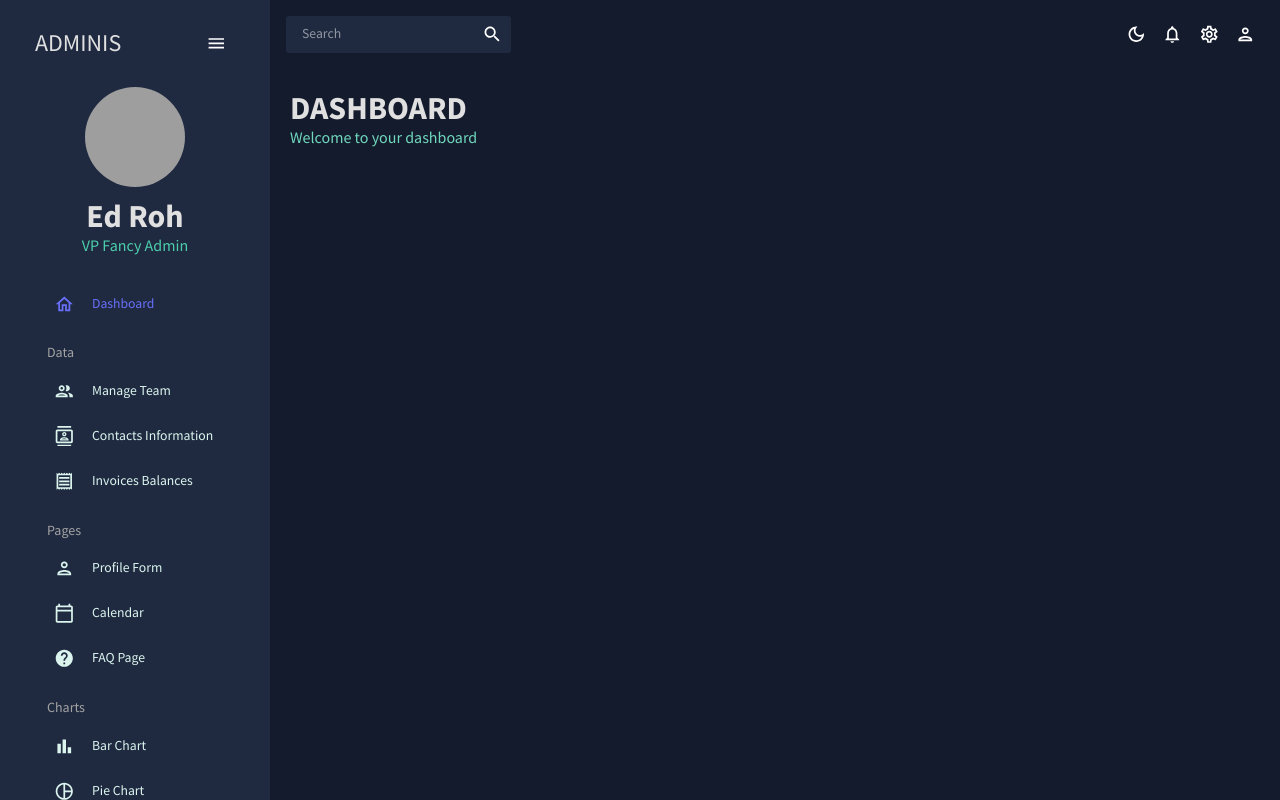
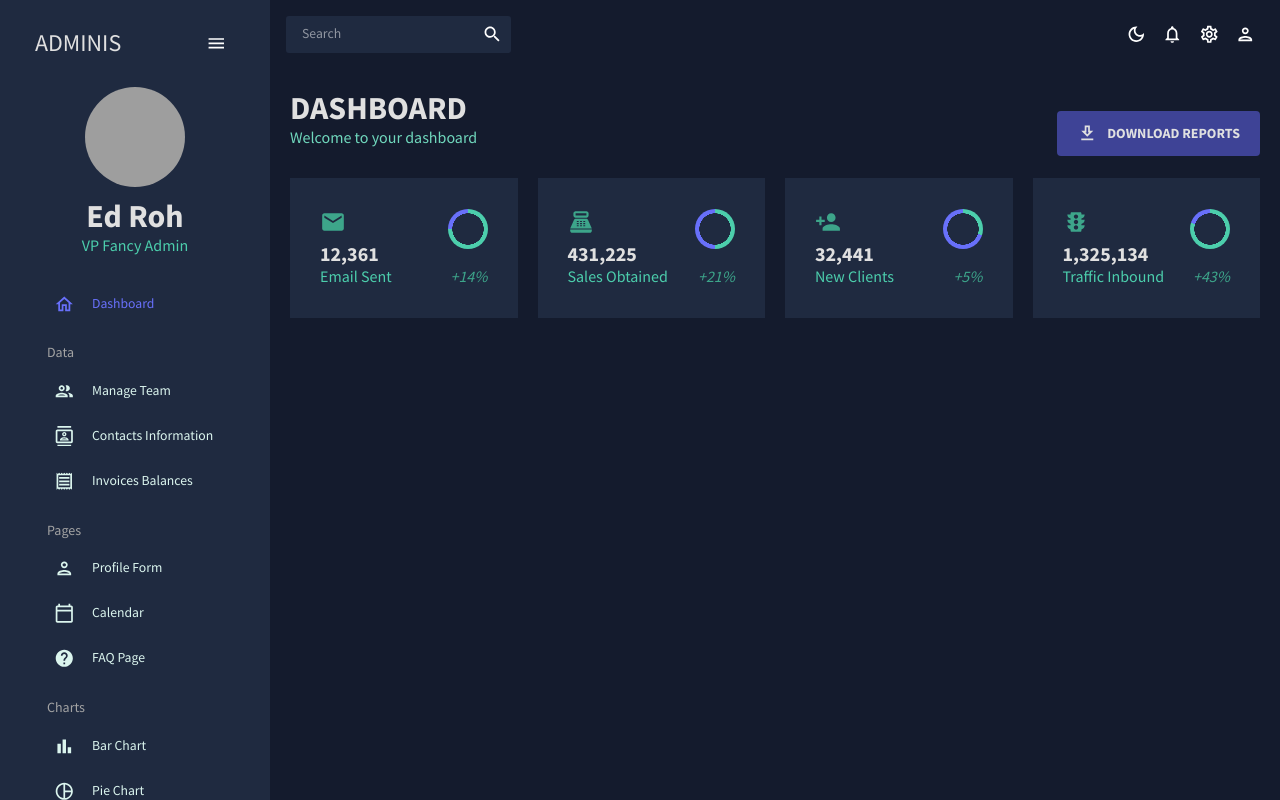
Before and after one commit to Yeison2017/01-dashboard, a React (Vite) app: page / in a window 1280 px wide. Built offline with nearby package versions, Linux system fonts and the light colour scheme; grey boxes are pictures that could not be loaded.

Commit message:
Se crea componente para mostrar las graficas en el dashboard

```diff
--- a/src/components/atoms/ProgressCircle.tsx
+++ b/src/components/atoms/ProgressCircle.tsx
@@ -11,11 +11,9 @@ interface Styles {
 
 const styles = ({ colors, angle, size }: Styles): IStyles => ({
   container: {
-    backgroundColor: `
-            radial-gradient(${colors?.primary[400]} 55%, transparent 56%),
+    background: `radial-gradient(${colors?.primary[400]} 55%, transparent 56%),
             conic-gradient(transparent 0deg ${angle}deg, ${colors.blueAccent[500]} ${angle}deg 360deg),
-            ${colors?.greenAccent[500]}
-            `,
+            ${colors?.greenAccent[500]}`,
     borderRadius: "50%",
     width: `${size}px`,
     height: `${size}px`,
@@ -24,7 +22,7 @@ const styles = ({ colors, angle, size }: Styles): IStyles => ({
 
 interface ProgressCircleProps {
   progress: string;
-  size: string;
+  size?: string;
 }
 
 const ProgressCircle = ({
@@ -32,7 +30,7 @@ const ProgressCircle = ({
   size = "40",
 }: ProgressCircleProps) => {
   const { colors } = useTheme();
-  const angle: number = parseInt(progress) * 360;
+  const angle: number = parseFloat(progress) * 360;
 
   return <Box sx={styles({ colors, angle, size }).container} />;
 };
--- a/src/components/index.ts
+++ b/src/components/index.ts
@@ -4,9 +4,11 @@ export { default as Input } from "./atoms/Input";
 export { default as InputForm } from "./atoms/InputForm";
 export { default as LineChart } from "./atoms/LineChart";
 export { default as PieChart } from "./atoms/PieChart";
+export { default as ProgressCircle } from "./atoms/ProgressCircle";
 export { default as Table } from "./atoms/Table";
 export { default as TitlePage } from "./atoms/TitlePage";
 export { default as Faq } from "./molecules/Faq";
+export { default as StatBox } from "./molecules/StatBox";
 export { default as Topbar } from "./molecules/Topbar";
 export { default as Calendar } from "./organisms/Calendar";
 export { default as Item } from "./organisms/sidebar/Item";
--- /dev/null
+++ b/src/components/molecules/StatBox.tsx
@@ -0,0 +1,78 @@
+import { Box, SvgIconTypeMap, Typography } from "@mui/material";
+import { OverridableComponent } from "@mui/material/OverridableComponent";
+import { ReactElement } from "react";
+import { useTheme } from "../../hooks";
+import { IStyles, ITokens } from "../../interfaces";
+import ProgressCircle from "../atoms/ProgressCircle";
+
+const styles = (colors?: ITokens): IStyles => ({
+  container: {
+    width: "100%",
+    m: "0 30px",
+  },
+  containerFlex: {
+    display: "flex",
+    justifyContent: "space-between",
+  },
+  title: {
+    fontWeight: "bold",
+    color: colors?.grey[100],
+  },
+  subtitle: {
+    color: colors?.greenAccent[500],
+  },
+  increase: {
+    color: colors?.greenAccent[600],
+    fontStyle: "italic",
+  },
+});
+
+interface StatBoxProps {
+  title: string;
+  subtitle: string;
+  Icon: ReactElement<
+    OverridableComponent<SvgIconTypeMap<{}, "svg">> & {
+      muiName: string;
+    }
+  >;
+  progress: string;
+  increase: string;
+}
+
+const StatBox = ({
+  title,
+  subtitle,
+  Icon,
+  progress,
+  increase,
+}: StatBoxProps) => {
+  const { colors } = useTheme();
+
+  return (
+    <Box sx={styles().container}>
+      <Box sx={styles().containerFlex}>
+        <Box>
+          {Icon}
+          {/* <Icon /> */}
+          <Typography variant="h4" sx={styles(colors).title}>
+            {title}
+          </Typography>
+        </Box>
+
+        <Box>
+          <ProgressCircle progress={progress} />
+        </Box>
+      </Box>
+      <Box sx={styles().containerFlex}>
+        <Typography variant="h5" sx={styles(colors).subtitle}>
+          {subtitle}
+        </Typography>
+        <Typography variant="h5" sx={styles(colors).increase}>
+          {increase}
+        </Typography>
+      </Box>
+    </Box>
+  );
+};
+
+export default StatBox;
--- a/src/pages/Dashboard.tsx
+++ b/src/pages/Dashboard.tsx
@@ -1,9 +1,25 @@
-import { Box } from "@mui/material";
+import { Box, Button, IconButton, Typography } from "@mui/material";
 
-import { PageLayout, TitlePage } from "../components";
-import { IStyles } from "../interfaces";
+import { mockTransactions } from "../data/mockData";
+import DownloadOutlinedIcon from "@mui/icons-material/DownloadOutlined";
+import PersonAddIcon from "@mui/icons-material/PersonAdd";
+import EmailIcon from "@mui/icons-material/Email";
+import PointOfSaleIcon from "@mui/icons-material/PointOfSale";
+import TrafficIcon from "@mui/icons-material/Traffic";
 
-const styles: IStyles = {
+import {
+  PageLayout,
+  LineChart,
+  BarChart,
+  GeographyChart,
+  StatBox,
+  ProgressCircle,
+  TitlePage,
+} from "../components";
+import { IStyles, ITokens } from "../interfaces";
+import { useTheme } from "../hooks";
+
+const styles = (colors?: ITokens): IStyles => ({
   container: {
     m: "20px",
   },
@@ -12,17 +28,102 @@ const styles: IStyles = {
     justifyContent: "space-between",
     alignItems: "center",
   },
-};
+  buttonDownload: {
+    backgroundColor: colors?.blueAccent[700],
+    color: colors?.grey[100],
+    fontSize: "14px",
+    fontWeight: "bold",
+    padding: "10px 20px",
+  },
+  icon: {
+    mr: "10px",
+  },
+  containerGrid: {
+    display: "grid",
+    gridTemplateColumns: "repeat(12, 1fr)",
+    gridAutoRows: "140px",
+    gap: "20px",
+  },
+  row1: {
+    gridColumn: "span 3",
+    backgroundColor: colors?.primary[400],
+    display: "flex",
+    alignItems: "center",
+    justifyContent: "center",
+  },
+});
 
 const Dashboard = () => {
+  const { colors } = useTheme();
+
   return (
-    // <Box sx={styles.container}>
-    <PageLayout title="DASHBOARD" subtitle="Welcome to your dashboard">
-      <Box sx={styles.containerHeader}>
-        {/* <TitlePage title="DASHBOARD" subtitle="Welcome to your dashboard" /> */}
+    <Box m="20px">
+      <Box sx={styles().containerHeader}>
+        <TitlePage title="DASHBOARD" subtitle="Welcome to your dashboard" />
+
+        <Box>
+          <Button sx={styles(colors).buttonDownload}>
+            <DownloadOutlinedIcon sx={styles().icon} />
+            Download Reports
+          </Button>
+        </Box>
       </Box>
-    </PageLayout>
-    // </Box>
+
+      <Box sx={styles().containerGrid}>
+        <Box sx={styles(colors).row1}>
+          <StatBox
+            title="12,361"
+            subtitle="Email Sent"
+            progress="0.75"
+            increase="+14%"
+            Icon={
+              <EmailIcon
+                sx={{ color: colors.greenAccent[600], fontSize: "26px" }}
+              />
+            }
+          />
+        </Box>
+        <Box sx={styles(colors).row1}>
+          <StatBox
+            title="431,225"
+            subtitle="Sales Obtained"
+            progress="0.5"
+            increase="+21%"
+            Icon={
+              <PointOfSaleIcon
+                sx={{ color: colors.greenAccent[600], fontSize: "26px" }}
+              />
+            }
+          />
+        </Box>
+        <Box sx={styles(colors).row1}>
+          <StatBox
+            title="32,441"
+            subtitle="New Clients"
+            progress="0.30"
+            increase="+5%"
+            Icon={
+              <PersonAddIcon
+                sx={{ color: colors.greenAccent[600], fontSize: "26px" }}
+              />
+            }
+          />
+        </Box>
+        <Box sx={styles(colors).row1}>
+          <StatBox
+            title="1,325,134"
+            subtitle="Traffic Inbound"
+            progress="0.80"
+            increase="+43%"
+            Icon={
+              <TrafficIcon
+                sx={{ color: colors.greenAccent[600], fontSize: "26px" }}
+              />
+            }
+          />
+        </Box>
+      </Box>
+    </Box>
   );
 };
 
```
